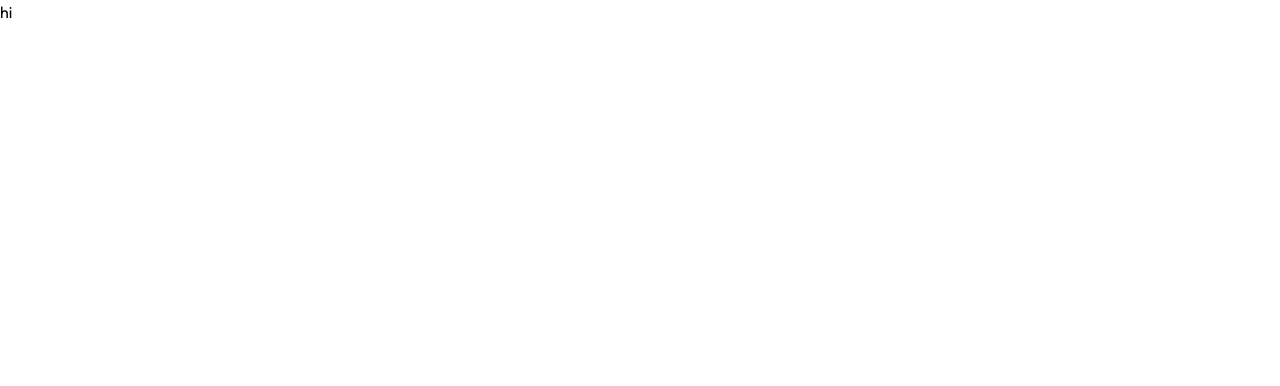
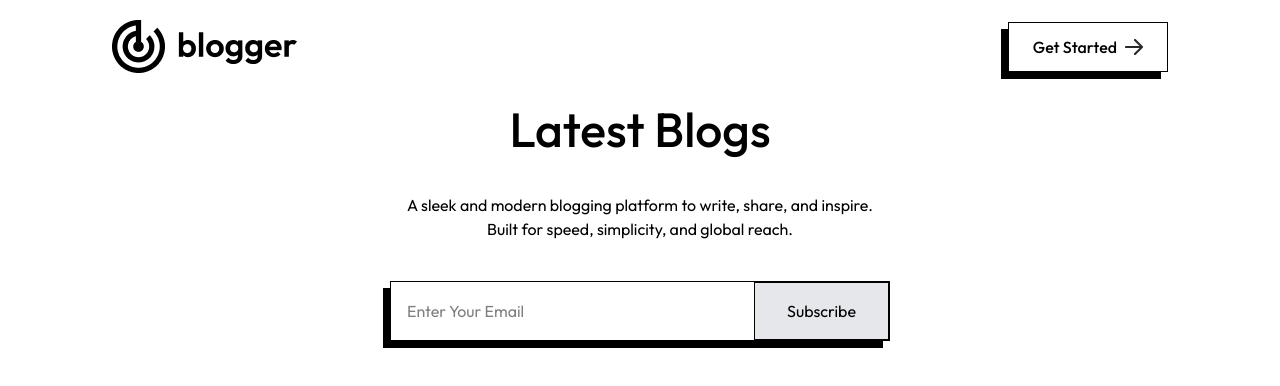
Before and after one commit to hemapriyavk/Full-stack-blog-application-using-Next.js, a Next.js app: page / in a window 1280 px wide. Shown: the top 386 px of the page. Built offline with nearby package versions, Linux system fonts and the light colour scheme.

Commit message:
created Header section

```diff
--- /dev/null
+++ b/Components/Header.jsx
@@ -0,0 +1,26 @@
+import { assets } from '@/Assets/assets'
+import React from 'react'
+import Image from 'next/image'
+
+const Header = () => {
+  return (
+    <div className='py-5 px-5 md:px-12 lg:px-28'>
+        <div className='flex justify-between items-center'>
+            <Image src={assets.logo} width={180} alt='' className='w-[130px] sm:w-auto' />
+            <button className='flex items-center gap-2 font-medium py-1 px-3 sm:py-3 sm:px-6 border border-solid border-black shadow-[-7px_7px_0px_#000000]'>Get Started <Image src={assets.arrow}/></button>
+        </div>
+
+        <div className='text-center my-8'>
+            <h1 className='text-3xl sm:text-5xl font-medium'>Latest Blogs</h1>
+            <p className='mt-10 max-w-[740px] m-auto text-xs sm:text-base'>A sleek and modern blogging platform to write, share, and inspire. <br /> Built for speed, simplicity, and global reach.</p>
+            <form className='flex justify-between max-w-[500px] scale-75 sm:scale-100 mx-auto mt-10 border border-black shadow-[-7px_7px_0px_#000000]'>
+                <input type="email" placeholder='Enter Your Email' className='pl-4 outline-none' />
+                <button type='submit' className='border-1 border-black py-4 px-4 sm:px-8 bg-gray-200 active:bg-gray-600 active:text-white'>Subscribe</button>
+            </form>
+        </div>
+
+    </div>
+  )
+}
+
+export default Header
--- a/app/page.js
+++ b/app/page.js
@@ -1,8 +1,9 @@
+import Header from "@/Components/Header";
 
 export default function Home() {
   return (
     <>
-    hi
+    <Header />
     </>
   );
 }
```
